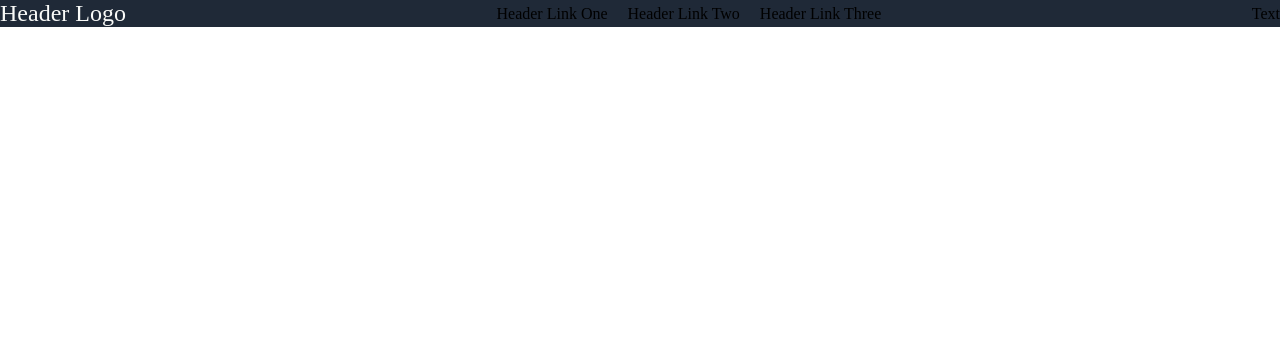
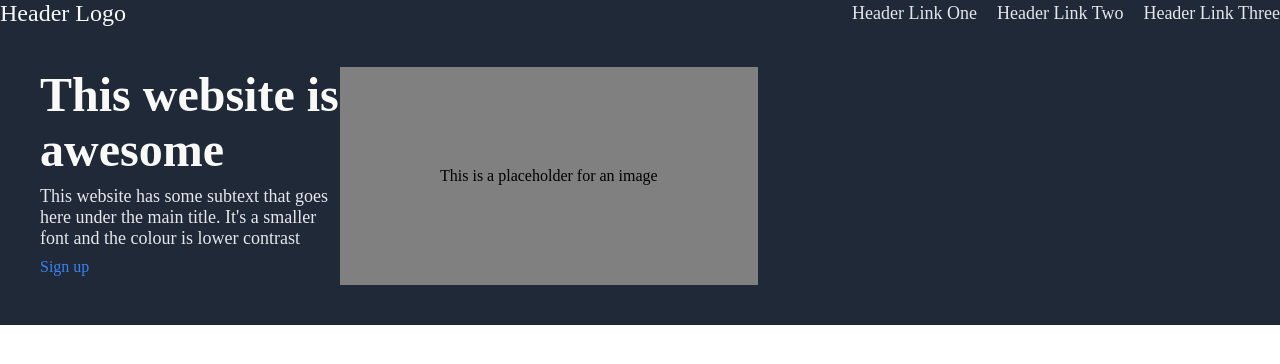
Before and after one commit to henchdom/landing-page, a plain HTML site: page index.html in a window 1280 px wide. Drawn offline with Linux system fonts and the light colour scheme.

Commit message:
add flex and style hero basic

```diff
--- a/index.html
+++ b/index.html
@@ -15,7 +15,14 @@
             <div class="header-link-three">Header Link Three</div>
 
         </div>
-        <p>Text</p>
     </header>
+    <div class="section-1">
+        <div class="left">
+            <div class="left-heading">This website is awesome</div>
+            <div class="left-body">This website has some subtext that goes here under the main title. It's a smaller font and the colour is lower contrast</div>
+            <div class="left-button">Sign up</div>
+        </div>
+        <div class="right">This is a placeholder for an image</div>
+    </div>
 </body>
 </html>
--- a/style.css
+++ b/style.css
@@ -19,4 +19,41 @@
 .container {
     display: flex;
     gap: 20px;
+    font-size: 18px;
+    color: #e5e7eb;
 }
+
+.section-1 {
+    display: flex;
+    padding: 40px 40px;
+    background-color: #1f2937;
+}
+
+.left {
+    display: flex;
+    flex-wrap: wrap;
+    max-width: 300px;
+}
+
+.left-heading {
+    font-size: 48px;
+    font-weight: bolder;
+    color: #f9faf8;
+}
+
+.left-body {
+    font-size: 18px;
+    color: #e5e7eb;
+}
+
+.left-button {
+    color: #3882f6;
+}
+
+.right {
+    display: flex;
+    align-items: center;
+    padding: 100px;
+    background-color: grey;
+    flex-wrap: nowrap;
+}
```
